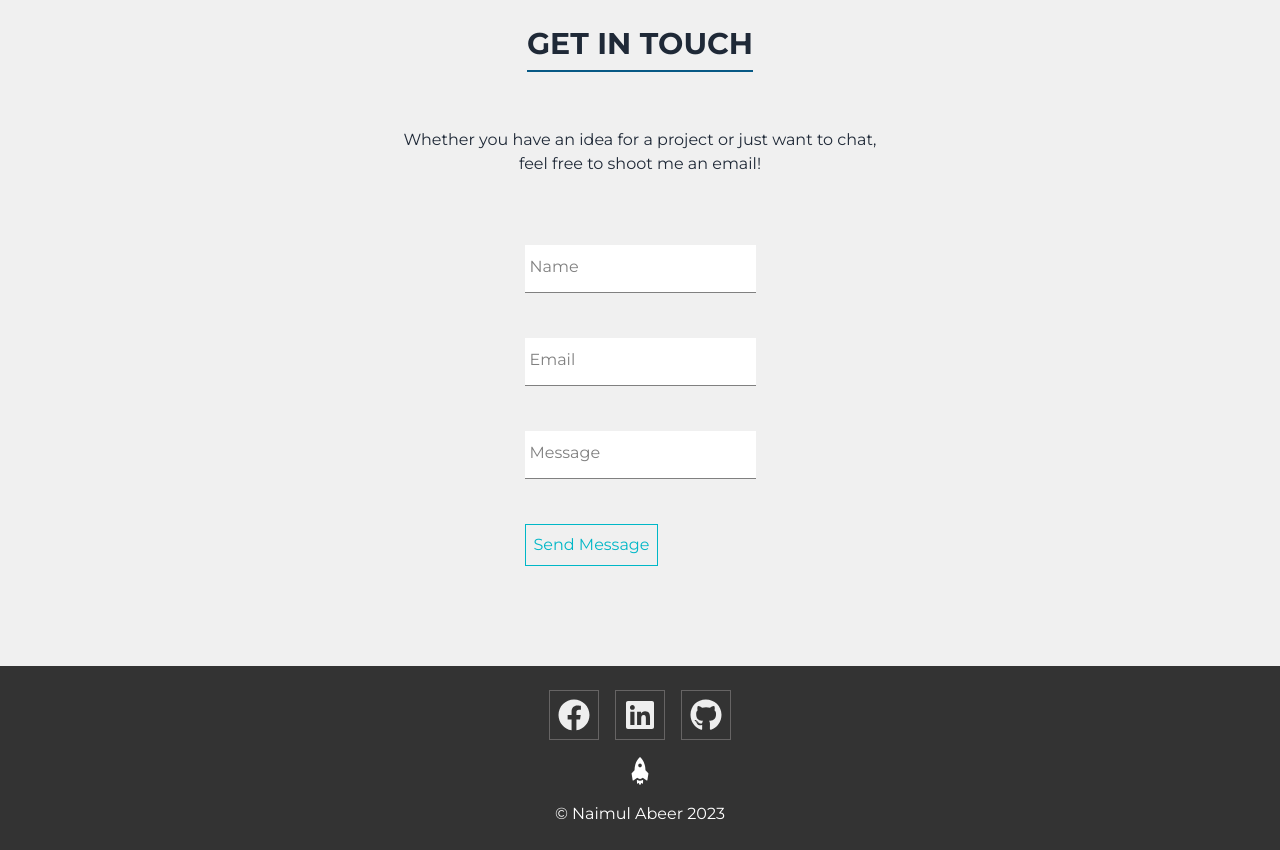
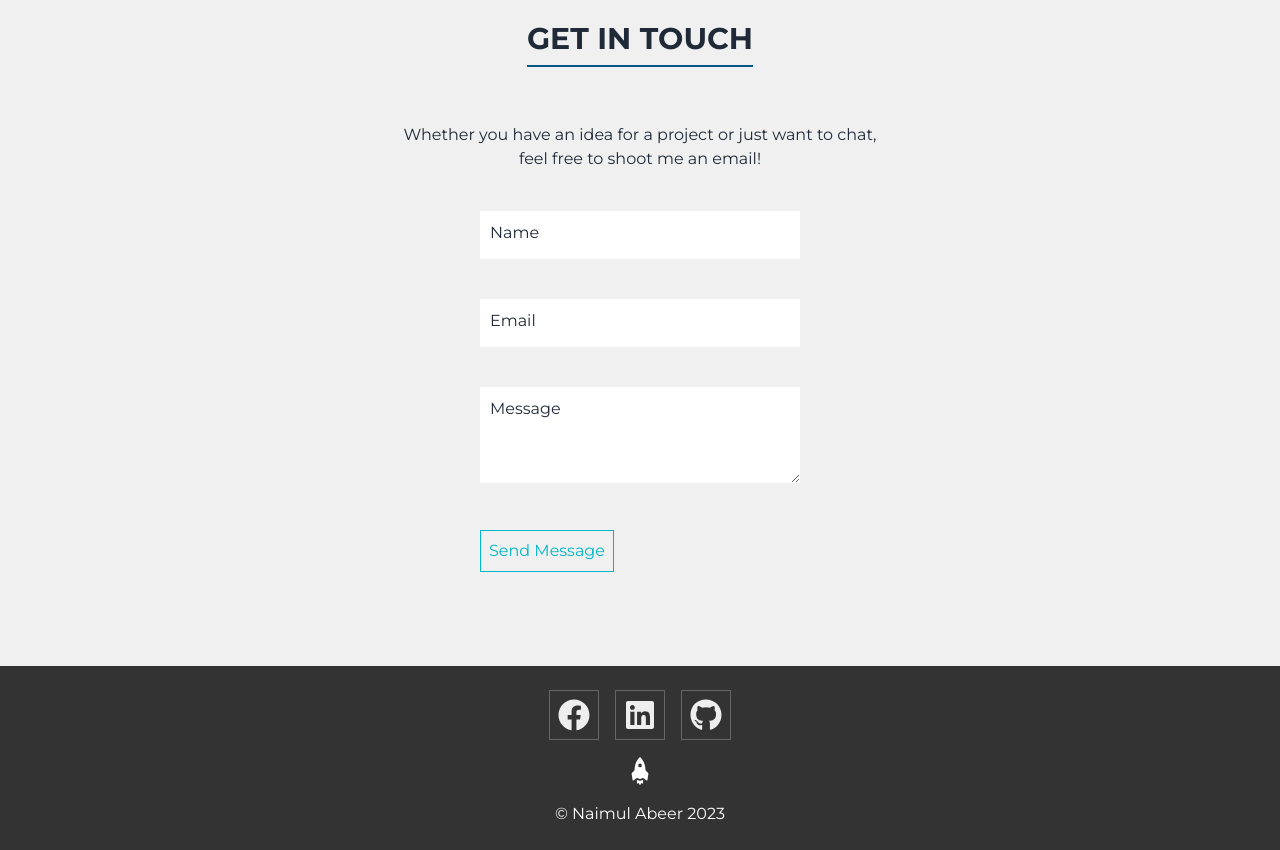
Before and after one commit to naimulabeer/my-portfolio, a React (Vite) app: page / in a window 1280 px wide. Shown: the part 5332-6182 px from the top of the page. Built offline with nearby package versions, Linux system fonts and the light colour scheme.

Commit message:
contact form updated with animations

```diff
--- a/index.html
+++ b/index.html
@@ -2,7 +2,7 @@
 <html lang="en" data-theme="light">
   <head>
     <meta charset="UTF-8" />
-    <link rel="icon" type="image/svg+xml" href="/avatar.svg" />
+    <link rel="icon" type="image/svg+xml" href="/abeerlogo.png" />
     <meta name="viewport" content="width=device-width, initial-scale=1.0" />
     <title>My Portfolio</title>
   </head>
--- a/package.json
+++ b/package.json
@@ -11,6 +11,7 @@
   },
   "dependencies": {
     "@emailjs/browser": "^3.11.0",
+    "animate.css": "^4.1.1",
     "framer-motion": "^10.16.16",
     "localforage": "^1.10.0",
     "match-sorter": "^6.3.1",
@@ -18,6 +19,7 @@
     "react-awesome-slider": "^4.1.0",
     "react-dom": "^18.2.0",
     "react-icons": "^4.12.0",
+    "react-notifications-component": "^4.0.1",
     "react-parallax": "^3.5.1",
     "react-router-dom": "^6.20.1",
     "react-router-hash-link": "^2.4.3",
--- a/src/main.jsx
+++ b/src/main.jsx
@@ -2,9 +2,12 @@ import React from "react";
 import ReactDOM from "react-dom/client";
 import App from "./App.jsx";
 import "./index.css";
+import { ReactNotifications } from "react-notifications-component";
+import "react-notifications-component/dist/theme.css";
 
 ReactDOM.createRoot(document.getElementById("root")).render(
   <React.StrictMode>
+    <ReactNotifications />
     <App />
   </React.StrictMode>
 );
--- a/src/pages/Contact.jsx
+++ b/src/pages/Contact.jsx
@@ -1,12 +1,36 @@
-/* eslint-disable no-undef */
-import { useRef } from "react";
+import { useRef, useState } from "react";
 import emailjs from "@emailjs/browser";
+import { FiMail } from "react-icons/fi";
+import "./Contact/contact.css";
 import Title from "../components/Global/Title";
-import { FiMail } from "react-icons/fi";
-import FormInput from "../components/FormInput/FormInput";
+import { Store } from "react-notifications-component";
+import "animate.css";
 
 function Contact() {
   const form = useRef();
+  const [nameFocus, setNameFocus] = useState(false);
+  const [emailFocus, setEmailFocus] = useState(false);
+  const [messageFocus, setMessageFocus] = useState(false);
+
+  const handleFocus = (field) => {
+    if (field === "name") {
+      setNameFocus(true);
+    } else if (field === "email") {
+      setEmailFocus(true);
+    } else if (field === "message") {
+      setMessageFocus(true);
+    }
+  };
+
+  const handleBlur = (field, value) => {
+    if (field === "name" && !value) {
+      setNameFocus(false);
+    } else if (field === "email" && !value) {
+      setEmailFocus(false);
+    } else if (field === "message" && !value) {
+      setMessageFocus(false);
+    }
+  };
 
   const sendEmail = (e) => {
     e.preventDefault();
@@ -20,13 +44,40 @@ function Contact() {
       )
       .then(
         (result) => {
+          Store.addNotification({
+            title: "Successfully Sent an Email!",
+            message: "teodosii@react-notifications-component",
+            type: "success",
+            insert: "top",
+            container: "top-center",
+            animationIn: ["animate__animated", "animate__jackInTheBox"],
+            animationOut: ["animate__animated", "animate__hinge"],
+            dismiss: {
+              duration: 5000,
+              onScreen: true,
+            },
+          });
           console.log(result.text);
         },
         (error) => {
+          Store.addNotification({
+            title: "Error!",
+            message: "teodosii@react-notifications-component",
+            type: "danger",
+            insert: "top",
+            container: "top-center",
+            animationIn: ["animate__animated", "animate__jackInTheBox"],
+            animationOut: ["animate__animated", "animate__hinge"],
+            dismiss: {
+              duration: 5000,
+              onScreen: true,
+            },
+          });
           console.log(error.text);
         }
       );
   };
+
   return (
     <div
       id="contact"
@@ -36,22 +87,53 @@ function Contact() {
         <FiMail className="text-4xl mb-2 text-[#00b7c7]" />
         <Title heading="Get In Touch" />
       </div>
-      <div className="text-center mb-6">
+      <div className="text-center mb-10">
         <h2 className="text-md w-2/3 inline-block">
           Whether you have an idea for a project or just want to chat, feel free
           to shoot me an email!
         </h2>
       </div>
       <form ref={form} onSubmit={sendEmail}>
-        <FormInput name="name" type="text" required label="Name" />
+        <div className="input-container">
+          <label className={nameFocus ? "floating-label" : ""}>Name</label>
+          <input
+            className=" w-80 h-12 px-4 py-2 hover:shadow-md"
+            type="text"
+            name="name"
+            onFocus={() => handleFocus("name")}
+            onBlur={(e) => handleBlur("name", e.target.value)}
+            required
+          />
+        </div>
 
-        <FormInput label="Email" name="email" type="email" required />
+        <div className="input-container">
+          <label className={emailFocus ? "floating-label" : ""}>Email</label>
+          <input
+            className=" w-80 h-12 px-4 py-2 hover:shadow-md"
+            type="email"
+            name="email"
+            onFocus={() => handleFocus("email")}
+            onBlur={(e) => handleBlur("email", e.target.value)}
+            required
+          />
+        </div>
 
-        <FormInput label="Message" name="message" type="textfield" required />
+        <div className="input-container">
+          <label className={messageFocus ? "floating-label" : ""}>
+            Message
+          </label>
+          <textarea
+            className=" w-80 h-24 px-4 py-2 hover:shadow-md"
+            name="message"
+            onFocus={() => handleFocus("message")}
+            onBlur={(e) => handleBlur("message", e.target.value)}
+            required
+          ></textarea>
+        </div>
 
         <button
           type="submit"
-          className="bg-transparent text-[#00b7c7] p-2 border border-[#00b7c7] hover:bg-[#00b7c7] hover:text-white transition-all duration-300"
+          className="animate__animated animate__bounce bg-transparent text-[#00b7c7] p-2 border border-[#00b7c7] hover:bg-[#00b7c7] hover:text-white transition-all duration-300"
         >
           Send Message
         </button>
--- /dev/null
+++ b/src/pages/Contact/contact.css
@@ -0,0 +1,19 @@
+.input-container {
+  position: relative;
+  margin-bottom: 40px;
+}
+
+label {
+  position: absolute;
+  top: 10px;
+  left: 10px;
+  transition: all 0.3s ease-in-out;
+  pointer-events: none;
+}
+
+.floating-label {
+  top: -24px;
+  left: -3px;
+  font-size: 14px;
+  color: #00b7c7;
+}
```
Also changed, not shown: 1 other file (tests, documents, lock files or other folders).
